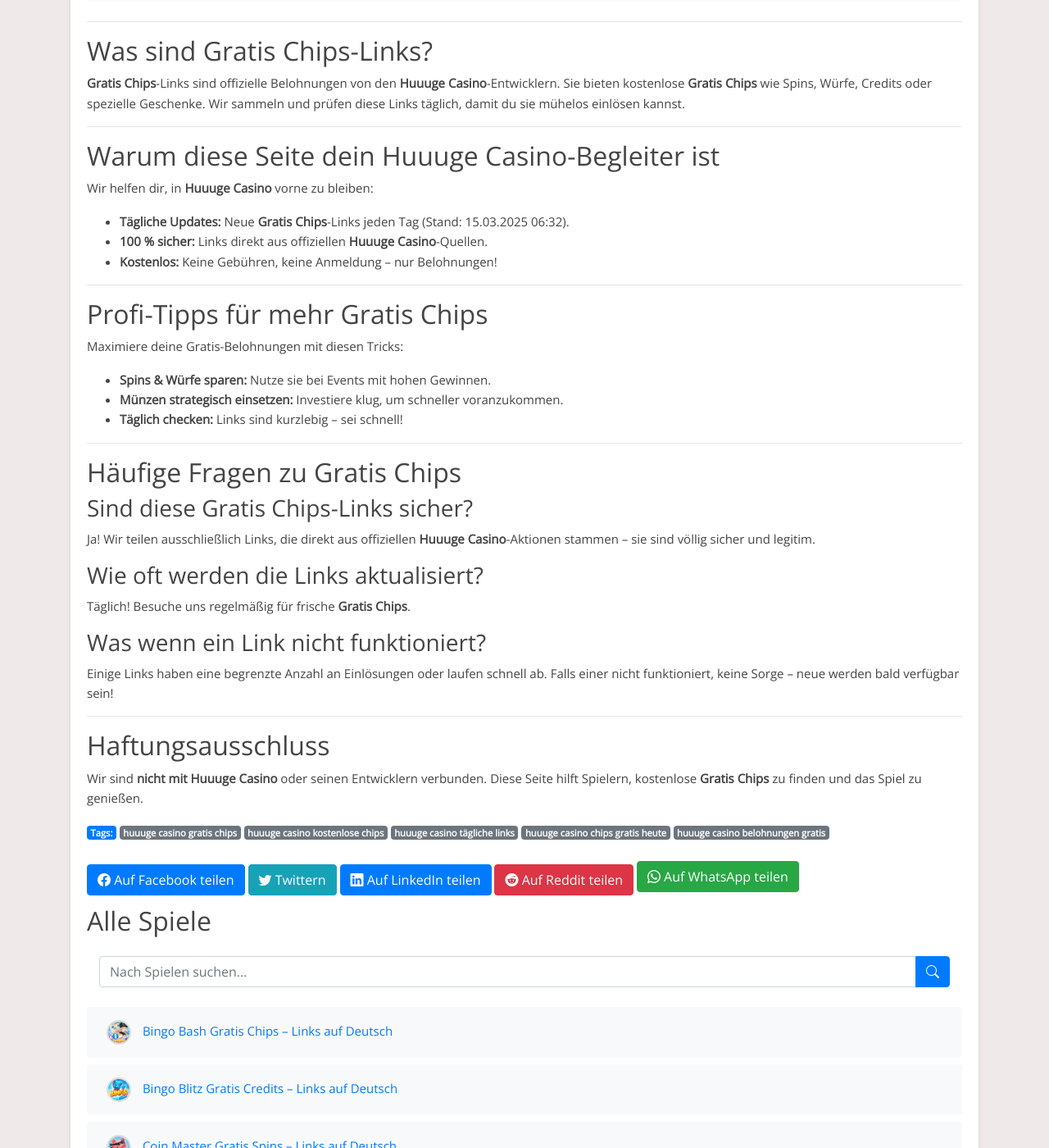
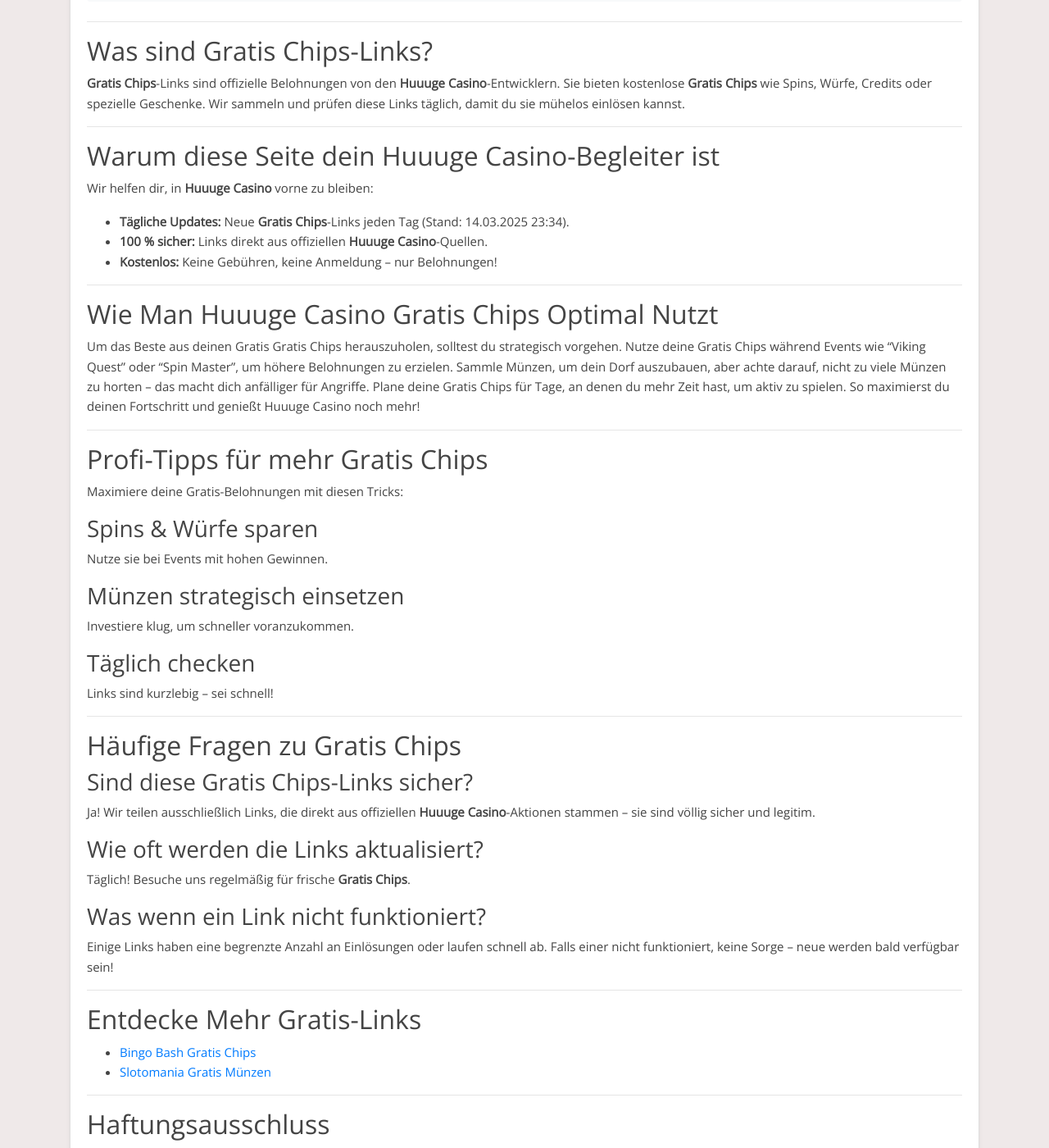
Before and after one commit to Prollad99/bs-de, a Jekyll site: the page built from _posts/2025-01-19-huuuge-casino.md, in a window 1280 px wide and 1400 px high, scrolled down 7729 px. Shown: the whole window at 82% size. Built offline with Jekyll 4.4.1, drawn with Linux system fonts in a browser that asks for light colours; some of the changed text lies outside the part shown.

Commit message:
Update  links and content - 2025-03-15 06:34

```diff
--- a/_includes/huuuge-casino_footer.html
+++ b/_includes/huuuge-casino_footer.html
@@ -10,9 +10,15 @@
 
 Wir helfen dir, in **Huuuge Casino** vorne zu bleiben:
 
-- **Tägliche Updates:** Neue **Gratis Chips**-Links jeden Tag (Stand: 15.03.2025 06:32).
+- **Tägliche Updates:** Neue **Gratis Chips**-Links jeden Tag (Stand: 14.03.2025 23:34).
 - **100 % sicher:** Links direkt aus offiziellen **Huuuge Casino**-Quellen.
 - **Kostenlos:** Keine Gebühren, keine Anmeldung – nur Belohnungen!
+
+---
+
+## Wie Man Huuuge Casino Gratis Chips Optimal Nutzt
+
+Um das Beste aus deinen Gratis Gratis Chips herauszuholen, solltest du strategisch vorgehen. Nutze deine Gratis Chips während Events wie "Viking Quest" oder "Spin Master", um höhere Belohnungen zu erzielen. Sammle Münzen, um dein Dorf auszubauen, aber achte darauf, nicht zu viele Münzen zu horten – das macht dich anfälliger für Angriffe. Plane deine Gratis Chips für Tage, an denen du mehr Zeit hast, um aktiv zu spielen. So maximierst du deinen Fortschritt und genießt Huuuge Casino noch mehr!
 
 ---
 
@@ -20,9 +26,14 @@
 
 Maximiere deine Gratis-Belohnungen mit diesen Tricks:
 
-- **Spins & Würfe sparen:** Nutze sie bei Events mit hohen Gewinnen.
-- **Münzen strategisch einsetzen:** Investiere klug, um schneller voranzukommen.
-- **Täglich checken:** Links sind kurzlebig – sei schnell!
+### Spins & Würfe sparen
+Nutze sie bei Events mit hohen Gewinnen.
+
+### Münzen strategisch einsetzen
+Investiere klug, um schneller voranzukommen.
+
+### Täglich checken
+Links sind kurzlebig – sei schnell!
 
 ---
 
@@ -42,6 +53,13 @@
 
 ---
 
+## Entdecke Mehr Gratis-Links
+
+- [Bingo Bash Gratis Chips](/bingo-bash-gratis-chips/)
+- [Slotomania Gratis Münzen](/slotomania-gratis-muenzen/)
+
+---
+
 ## Haftungsausschluss
 
 Wir sind **nicht mit Huuuge Casino** oder seinen Entwicklern verbunden. Diese Seite hilft Spielern, kostenlose **Gratis Chips** zu finden und das Spiel zu genießen.
--- a/_includes/huuuge-casino_post.html
+++ b/_includes/huuuge-casino_post.html
@@ -1,4 +1,4 @@
-# Huuuge Casino Gratis Gratis Chips – Dein Täglicher Bonus
+# Tägliche Huuuge Casino Gratis Gratis Chips – Jetzt Sammeln!
 
 Willkommen bei deiner Quelle für **Huuuge Casino Gratis Gratis Chips**! Hier findest du täglich neue Links, um kostenlose Gratis Chips und Belohnungen zu sammeln – perfekt für deutsche Spieler.
 
```
